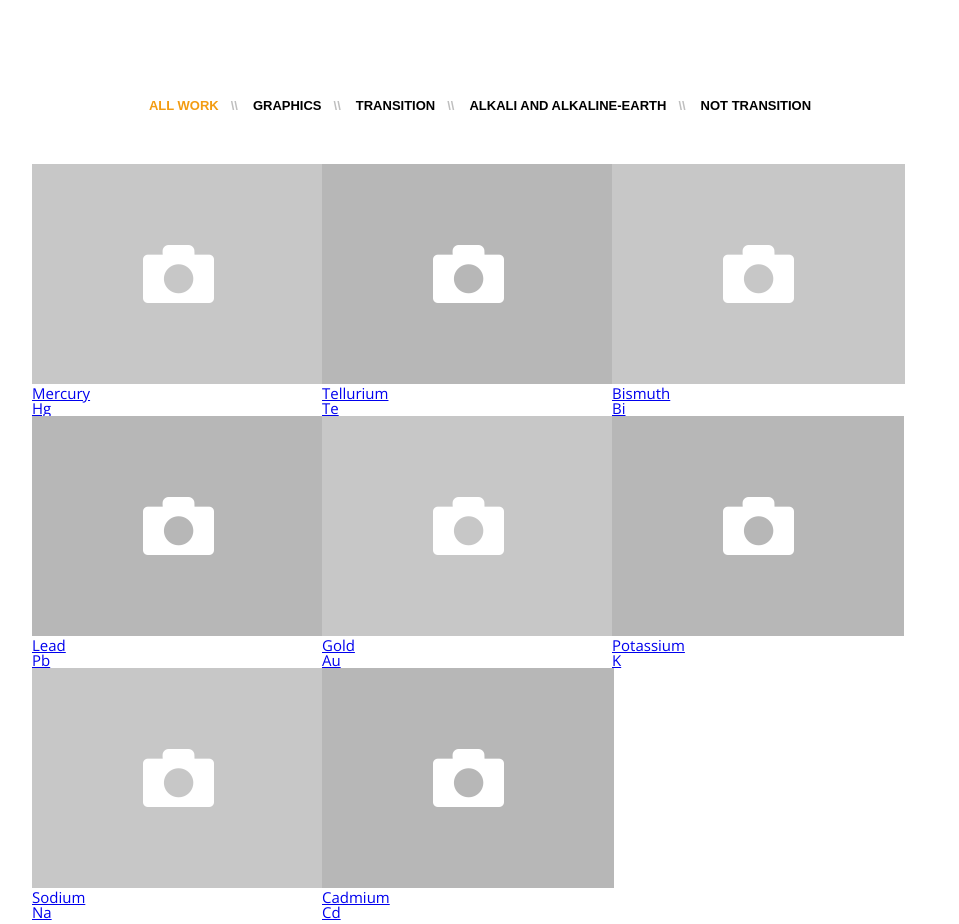
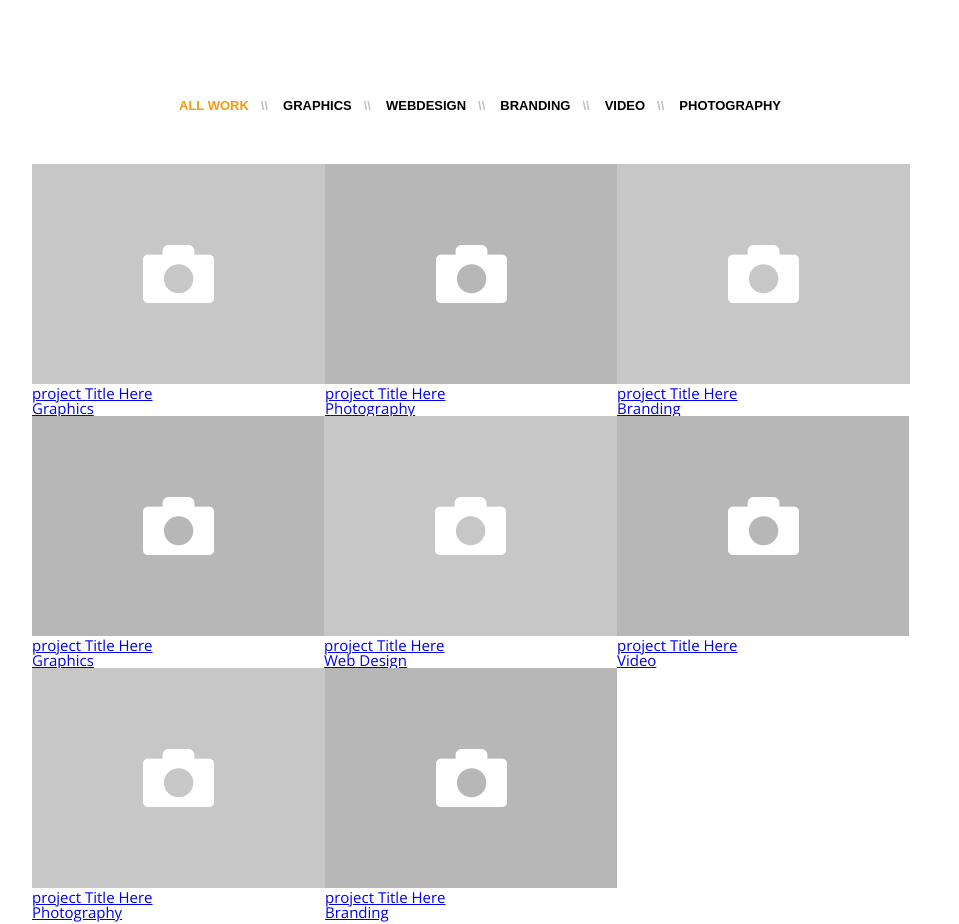
Before and after one commit to Ramcheg/mini_project, a plain HTML site: page index.html in a window 1280 px wide. Shown: the part 8208-9132 px from the top of the page, without its empty margins (160-1119 px from the left). Drawn offline with nearby package versions, Linux system fonts and the light colour scheme.

Commit message:
continue3

```diff
--- a/css/style.css
+++ b/css/style.css
@@ -658,9 +658,8 @@ ul li + li:before{
 }
 
 .element-item {
-	width: 290px;
+	flex: 0 0 33.33%;
 	display: flex;
-	flex-direction: column;
 	flex-wrap: wrap;
 	justify-content: space-around;
 }
--- a/index.html
+++ b/index.html
@@ -340,75 +340,76 @@
 
 <div class=" button-group filters-button-group">
   <button class="button is-checked" data-filter="*">all work</button>
-  <button class="button" data-filter=".brig">graphics</button>
-  <button class="button" data-filter=".transition">transition</button>
-  <button class="button" data-filter=".alkali, .alkaline-earth">alkali and alkaline-earth</button>
-  <button class="button" data-filter=":not(.transition)">not transition</button>
+  <button class="button" data-filter=".graphics">graphics</button>
+  <button class="button" data-filter=".web__design">WebDesign</button>
+  <button class="button" data-filter=".branding">Branding</button>
+  <button class="button" data-filter=".video">Video</button>
+  <button class="button" data-filter=".photography">Photography</button>
 </div>
 
 <div class="grid">
-  <div class="element-item transition brig " data-category="transition">
+  <div class="element-item graphics" data-category="graphics">
   	<a href="#">
   		<div class="img__block">
 	  	<img src="img/shape1.png" alt="img">
-	    <h3 class="name">Mercury</h3>
-	    <p class="symbol">Hg</p>
+	    <h3>project Title Here</h3>
+	    <p class="name">Graphics</p>
 	    </div>
     </a>
   </div>
-  <div class="element-item metalloid " data-category="metalloid">
+  <div class="element-item photography" data-category="photography">
   	<a href="#">
   		<div class="img__block">
 	  	<img src="img/shape.png" alt="img">
-	    <h3 class="name">Tellurium</h3>
-	    <p class="symbol">Te</p>
+	    <h3>project Title Here</h3>
+	    <p class="name">Photography</p>
 	    </div>
     </a>
   </div>
-  <div class="element-item post-transition metal " data-category="post-transition">
+  <div class="element-item branding" data-category="branding">
   	<a href="#">
   		<div class="img__block">
 	  	<img src="img/shape1.png" alt="img">
-	    <h3 class="name">Bismuth</h3>
-	    <p class="symbol">Bi</p>
+	    <h3>project Title Here</h3>
+	    <p class="name">Branding</p>
 	    </div>
     </a>
   </div>
-  <div class="element-item post-transition metal " data-category="post-transition">
+  <div class="element-item graphics" data-category="graphics">
   	<a href="#">
   		<div class="img__block">
 	  	<img src="img/shape.png" alt="img">
-	    <h3 class="name">Lead</h3>
-	    <p class="symbol">Pb</p>
+	    <h3>project Title Here</h3>
+	    <p class="name">Graphics</p>
 	    </div>
     </a>
   </div>
-  <div class="element-item transition metal " data-category="transition">
+  <div class="element-item web__design" data-category="web__design">
   	<a href="#">
 	  	<img src="img/shape1.png" alt="img">
-	    <h3 class="name">Gold</h3>
-	    <p class="symbol">Au</p>
+	    <h3>project Title Here</h3>
+	    <p class="name">Web Design</p>
     </a>
   </div>
-  <div class="element-item alkali metal " data-category="alkali">
+  <div class="element-item video" data-category="video">
   	<a href="#">
 	  	<img src="img/shape.png" alt="img">
-	    <h3 class="name">Potassium</h3>
-	    <p class="symbol">K</p>
+	    <h3>project Title Here</h3>
+	    <p class="name">Video</p>
 	</a>
 </div>
-  <div class="element-item alkali metal " data-category="alkali">
+  <div class="element-item photography" data-category="photography">
   	<a href="#">
 	  	<img src="img/shape1.png" alt="img">
-	    <h3 class="name">Sodium</h3>
-	    <p class="symbol">Na</p>
+	    <h3 >project Title Here</h3>
+	    <p class="name">Photography</p>
     </a>
   </div>
-  <div class="element-item transition metal " data-category="transition">
+  <div class="element-item branding" data-category="branding">
   	<a href="#">
 	  	<img src="img/shape.png" alt="img">
-	    <h3 class="name">Cadmium</h3>
-	    <p class="symbol">Cd</p>
+	    <h3>project Title Here</h3>
+	    <p class="name">Branding</p>
     </a>
 
 </div>
```
